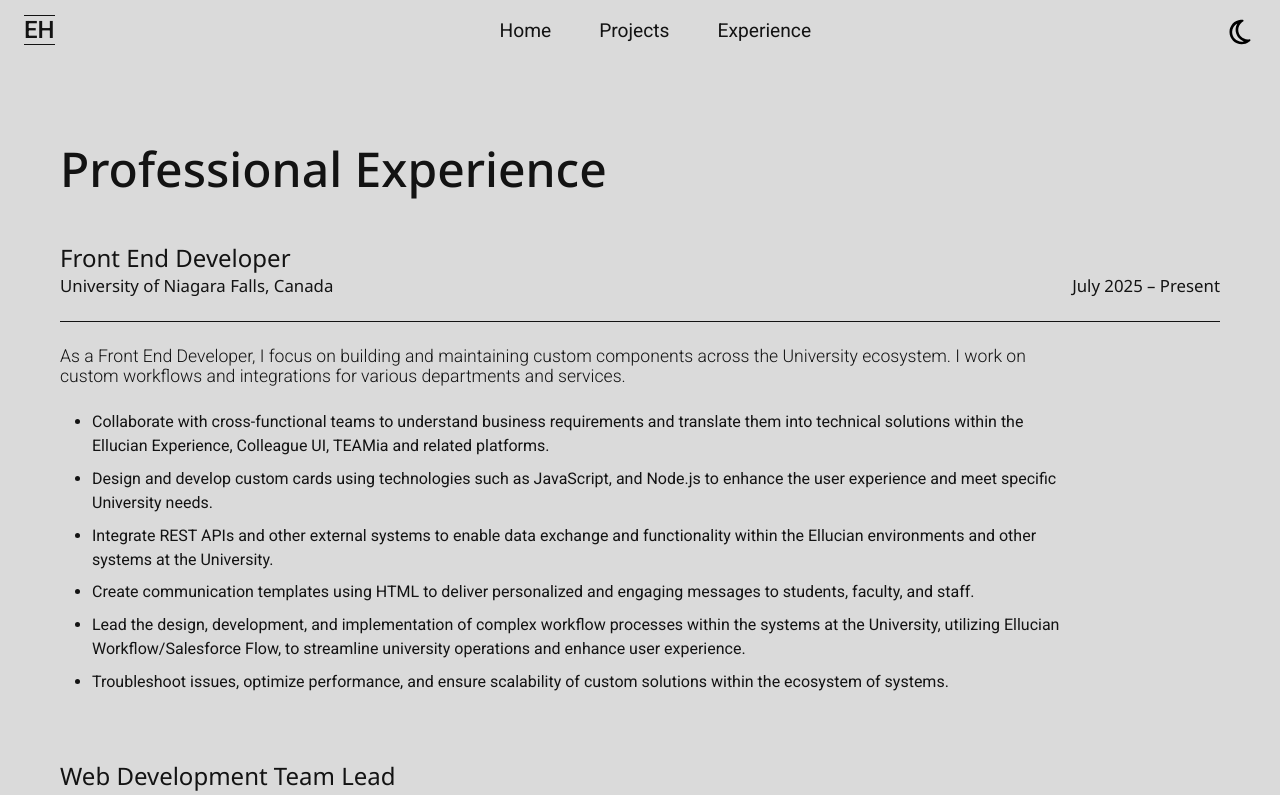
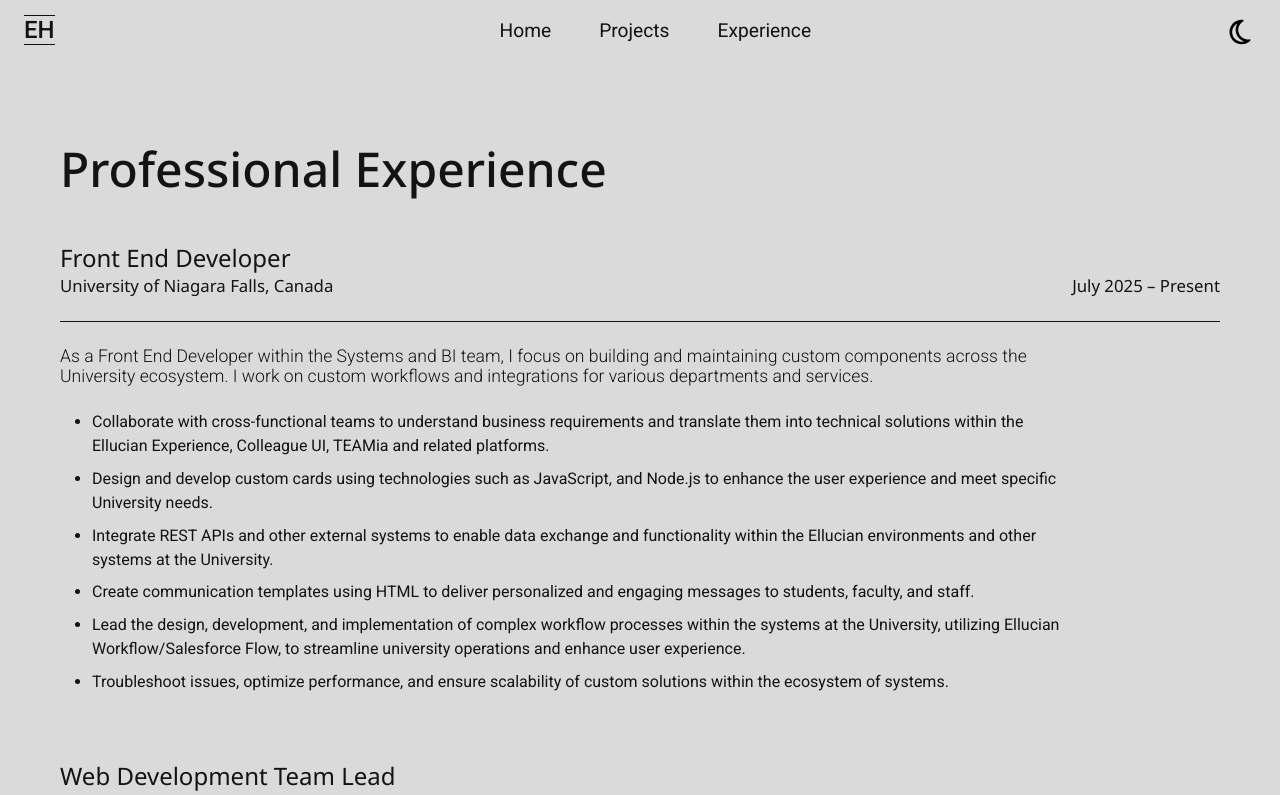
Before and after one commit to EHansen94/portfolio, a Next.js app: page /experience in a window 1280 px wide. Shown: the top 795 px of the page. Built offline with nearby package versions, Linux system fonts and the light colour scheme.

Commit message:
correction

```diff
--- a/src/pages/experience.jsx
+++ b/src/pages/experience.jsx
@@ -33,10 +33,11 @@ export default function experience() {
 					</div>
 					<div className={styles["job-description"]}>
 						<p>
-							As a Front End Developer, I focus on building and
-							maintaining custom components across the University
-							ecosystem. I work on custom workflows and
-							integrations for various departments and services.
+							As a Front End Developer within the Systems and BI
+							team, I focus on building and maintaining custom
+							components across the University ecosystem. I work
+							on custom workflows and integrations for various
+							departments and services.
 						</p>
 						<ul>
 							<li>
```
